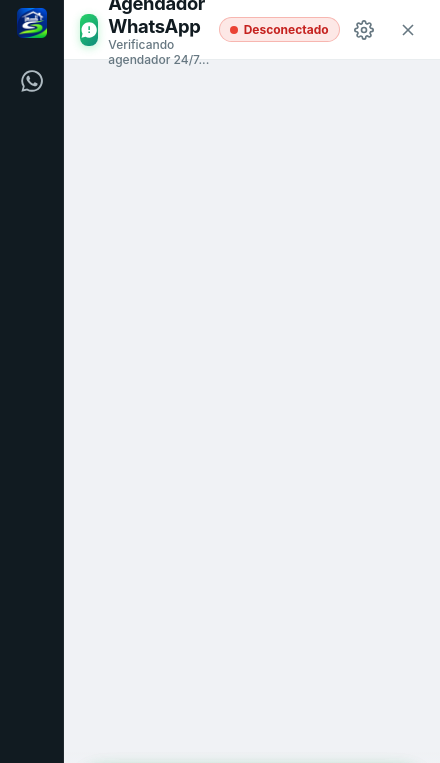
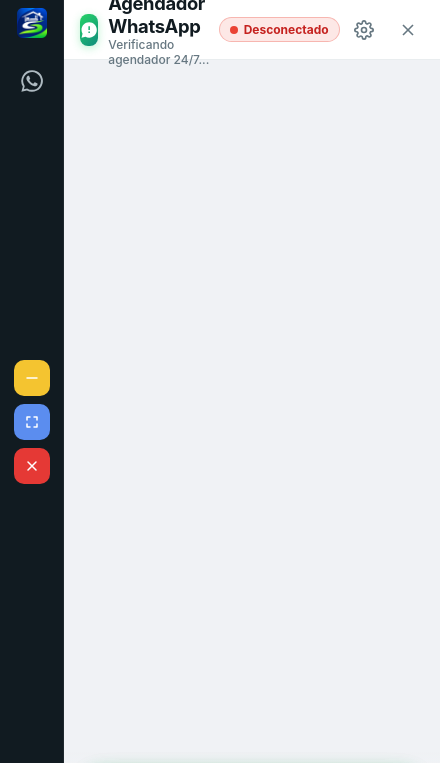
Before and after one commit to SatyrVinicius/SatiroZap-Releases, an Electron app: page index.html in a window 440 px wide. Shown: the top 763 px of the page. Drawn offline with Linux system fonts and the light colour scheme; no server answers.

Commit message:
Prepare SátiroPMS 4.4.0 release

```diff
--- a/electron/preload.js
+++ b/electron/preload.js
@@ -7,6 +7,8 @@
 const { contextBridge, ipcRenderer } = require('electron');
 
 contextBridge.exposeInMainWorld('api', {
+  controlWindow: (action) => ipcRenderer.invoke('window:control', action),
+
   // ============================
   // WhatsApp Connection
   // ============================
--- a/index.html
+++ b/index.html
@@ -29,6 +29,17 @@
       </svg>
     </button>
     <img class="app-sidebar-logo" src="./assets/icons/satirozap-logo-transparent.png" alt="Sátiro Sistemas" title="Sátiro Sistemas">
+    <div class="window-control-stack" aria-label="Controles da janela">
+      <button class="window-control-button window-control-minimize" type="button" data-window-action="minimize" aria-label="Minimizar" title="Minimizar">
+        <svg viewBox="0 0 16 16" aria-hidden="true"><path d="M3 8h10" /></svg>
+      </button>
+      <button class="window-control-button window-control-maximize" type="button" data-window-action="maximize" aria-label="Maximizar ou restaurar" title="Maximizar ou restaurar">
+        <svg viewBox="0 0 16 16" aria-hidden="true"><path d="M6 3H3v3m7-3h3v3M3 10v3h3m7-3v3h-3" /></svg>
+      </button>
+      <button class="window-control-button window-control-close" type="button" data-window-action="close" aria-label="Fechar" title="Fechar">
+        <svg viewBox="0 0 16 16" aria-hidden="true"><path d="m4 4 8 8M12 4l-8 8" /></svg>
+      </button>
+    </div>
   </nav>
 
   <section class="browser-chrome" id="browserChrome" aria-label="Controles do navegador integrado">
@@ -36,7 +47,9 @@
       <div class="browser-tabs" id="browserTabs" role="tablist" aria-label="Abas do navegador"></div>
       <button class="browser-new-tab" id="browserNewTab" type="button" title="Nova aba" aria-label="Nova aba">+</button>
       <button class="browser-chrome-toggle" id="browserChromeToggle" type="button"
-        title="Ocultar barra do navegador" aria-label="Ocultar barra do navegador" aria-expanded="true">⌃</button>
+        title="Ocultar barra do navegador" aria-label="Ocultar barra do navegador" aria-expanded="true">
+        <svg viewBox="0 0 16 16" aria-hidden="true"><path d="M2 4h12M2 8h12M2 12h12" /></svg>
+      </button>
     </div>
     <form class="browser-toolbar" id="browserAddressForm">
       <button class="browser-nav-button" type="button" data-browser-action="back" title="Voltar" aria-label="Voltar">‹</button>
--- a/package.json
+++ b/package.json
@@ -1,7 +1,7 @@
 {
   "name": "whatsapp-message-scheduler",
   "private": true,
-  "version": "4.3.0",
+  "version": "4.4.0",
   "description": "Aplicativo para computador para agendar e enviar mensagens do WhatsApp automaticamente",
   "main": "electron/main.js",
   "scripts": {
--- a/src/css/layout.css
+++ b/src/css/layout.css
@@ -25,6 +25,7 @@
   padding: 0 8px 12px;
   background: #111b21;
   border-right: 1px solid rgba(255, 255, 255, 0.06);
+  -webkit-app-region: drag;
 }
 
 .app-sidebar-spacer {
@@ -51,6 +52,7 @@
   border-radius: 14px;
   color: #aebac1;
   transition: background-color var(--transition-fast), color var(--transition-fast), transform var(--transition-fast);
+  -webkit-app-region: no-drag;
 }
 
 .app-sidebar-button:hover,
@@ -96,6 +98,78 @@
   width: 30px;
   height: 30px;
   object-fit: contain;
+}
+
+.window-control-stack {
+  position: absolute;
+  top: 50%;
+  left: 50%;
+  z-index: 2;
+  display: flex;
+  flex-direction: column;
+  gap: 8px;
+  transform: translate(-50%, -50%);
+  -webkit-app-region: no-drag;
+}
+
+.window-control-button {
+  width: 36px;
+  height: 36px;
+  display: grid;
+  place-items: center;
+  border-radius: 10px;
+  color: #aebac1;
+  transition: background-color var(--transition-fast), color var(--transition-fast);
+  -webkit-app-region: no-drag;
+}
+
+.window-control-close {
+  color: #fff;
+  background: #e53935;
+}
+
+.window-control-button:hover,
+.window-control-button:focus-visible {
+  color: #fff;
+  background: #26363e;
+}
+
+.window-control-minimize {
+  color: #fff;
+  background: #f4c430;
+}
+
+.window-control-minimize:hover,
+.window-control-minimize:focus-visible {
+  color: #fff;
+  background: #d9a900;
+}
+
+.window-control-maximize {
+  color: #fff;
+  background: #5b8def;
+}
+
+.window-control-maximize:hover,
+.window-control-maximize:focus-visible {
+  color: #fff;
+  background: #4169e1;
+}
+
+.window-control-button svg {
+  width: 16px;
+  height: 16px;
+  fill: none;
+  stroke: currentColor;
+  stroke-width: 1.5;
+  stroke-linecap: round;
+  stroke-linejoin: round;
+}
+
+.window-control-close:hover,
+.window-control-close:focus-visible {
+  color: #fff;
+  background: #c62828;
 }
 
 .browser-chrome {
@@ -215,6 +289,15 @@ body.browser-page-active .app-viewport {
   background: #1fb85a;
 }
 
+.browser-chrome-toggle svg {
+  width: 16px;
+  height: 16px;
+  fill: none;
+  stroke: currentColor;
+  stroke-width: 1.8;
+  stroke-linecap: round;
+}
+
 .browser-toolbar {
   height: 70px;
   min-height: 70px;
@@ -304,7 +387,6 @@ body.browser-chrome-collapsed .browser-toolbar {
 
 body.browser-chrome-collapsed .browser-chrome-toggle {
   margin: 0 auto;
-  transform: rotate(180deg);
 }
 
 /* Header */
--- a/src/js/app.js
+++ b/src/js/app.js
@@ -50,6 +50,15 @@ document.addEventListener('DOMContentLoaded', async () => {
       }
     });
   });
+  document.querySelectorAll('[data-window-action]').forEach((button) => {
+    button.addEventListener('click', async () => {
+      try {
+        await window.api.controlWindow(button.dataset.windowAction);
+      } catch (error) {
+        UI.showToast(error.message || 'Não foi possível controlar a janela.', 'error');
+      }
+    });
+  });
   updateNavigationState(await window.api.getActiveEmbeddedPage());
   initBrowserControls((error) => UI.showToast(error.message || 'Falha ao navegar.', 'error'));
 
--- a/src/js/browser.js
+++ b/src/js/browser.js
@@ -17,7 +17,6 @@ export function initBrowserControls(onError = () => {}) {
     chromeToggle.setAttribute('aria-expanded', String(!state.chromeCollapsed));
     chromeToggle.setAttribute('aria-label', state.chromeCollapsed ? 'Mostrar barra do navegador' : 'Ocultar barra do navegador');
     chromeToggle.title = state.chromeCollapsed ? 'Mostrar barra do navegador' : 'Ocultar barra do navegador';
-    chromeToggle.textContent = state.chromeCollapsed ? '⌄' : '⌃';
     tabList.replaceChildren();
 
     for (const tab of state.tabs) {
```
Also changed, not shown: electron/main.js (+20 -1 lines), 1 other file.
